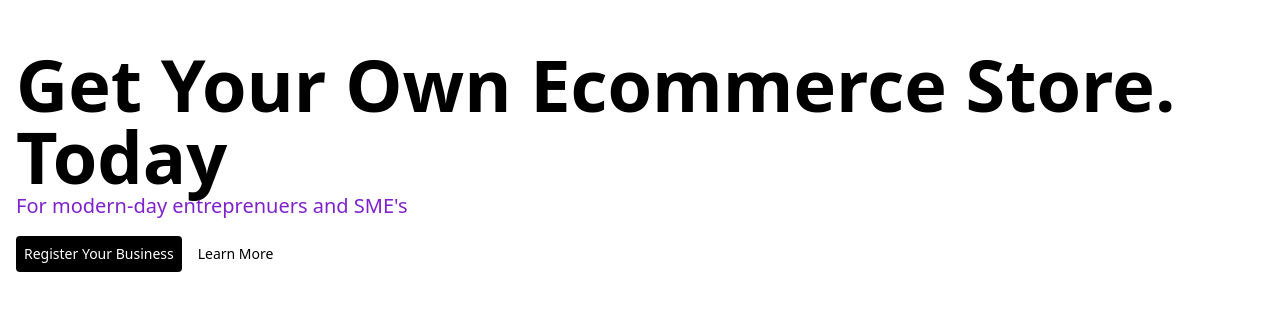
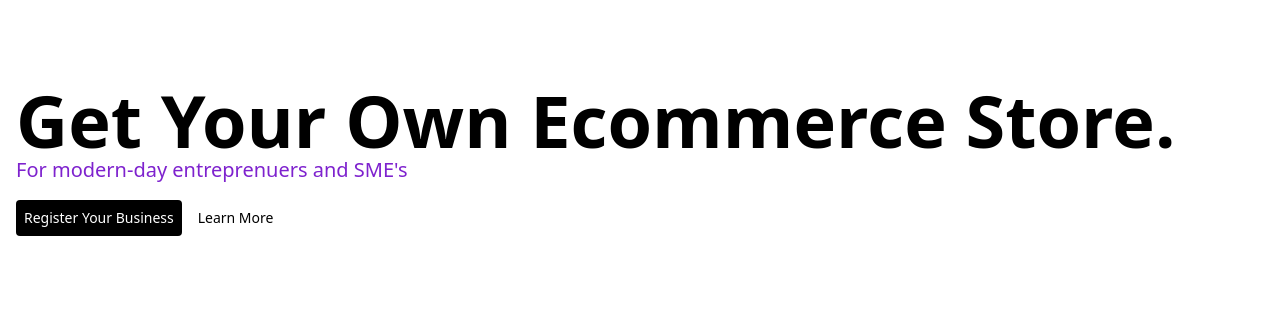
Before and after one commit to codebenderhq/home, a plain HTML site: page src/_app/index.html in a window 1280 px wide. Shown: the part 248-558 px from the top of the page. Drawn offline with nearby package versions, Linux system fonts and the light colour scheme; files that its build step writes are made by us from their sources.

Commit message:
updated landing page

```diff
--- a/src/_app/index.html
+++ b/src/_app/index.html
@@ -39,7 +39,7 @@
             <div class="flex flex-col space-y-4">
 
                 <div class="flex-col ">
-                    <h1 class="text-3xl md:text-7xl font-black "> Get Your Own Ecommerce Store.<br/>Today</h1>
+                    <h1 class="text-3xl md:text-7xl font-black "> Get Your Own Ecommerce Store.</h1>
                     <p class="text-xs md:text-xl text-purple-700 dark:text-purple-400">For modern-day entreprenuers and SME's</p>
                 </div>
 
```
